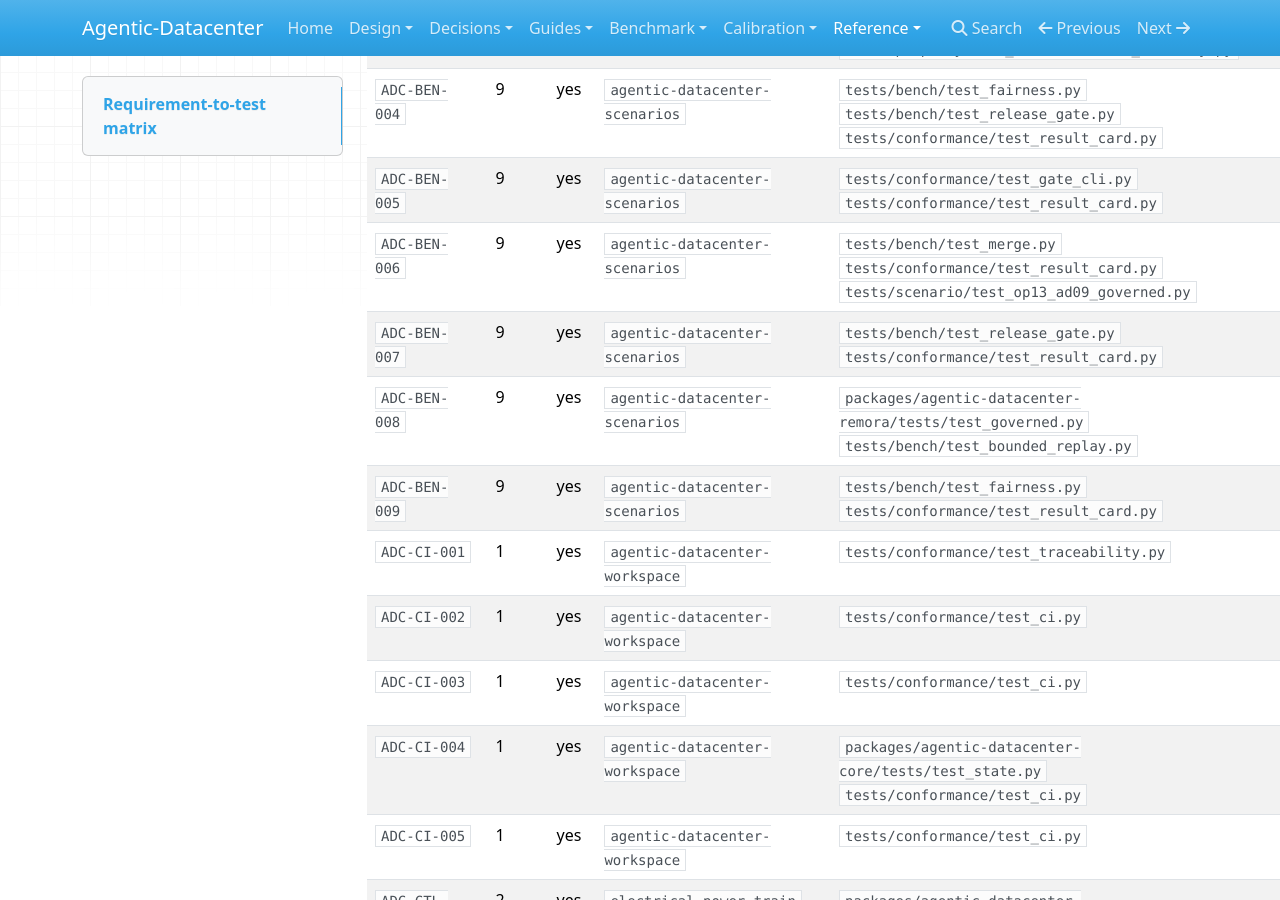
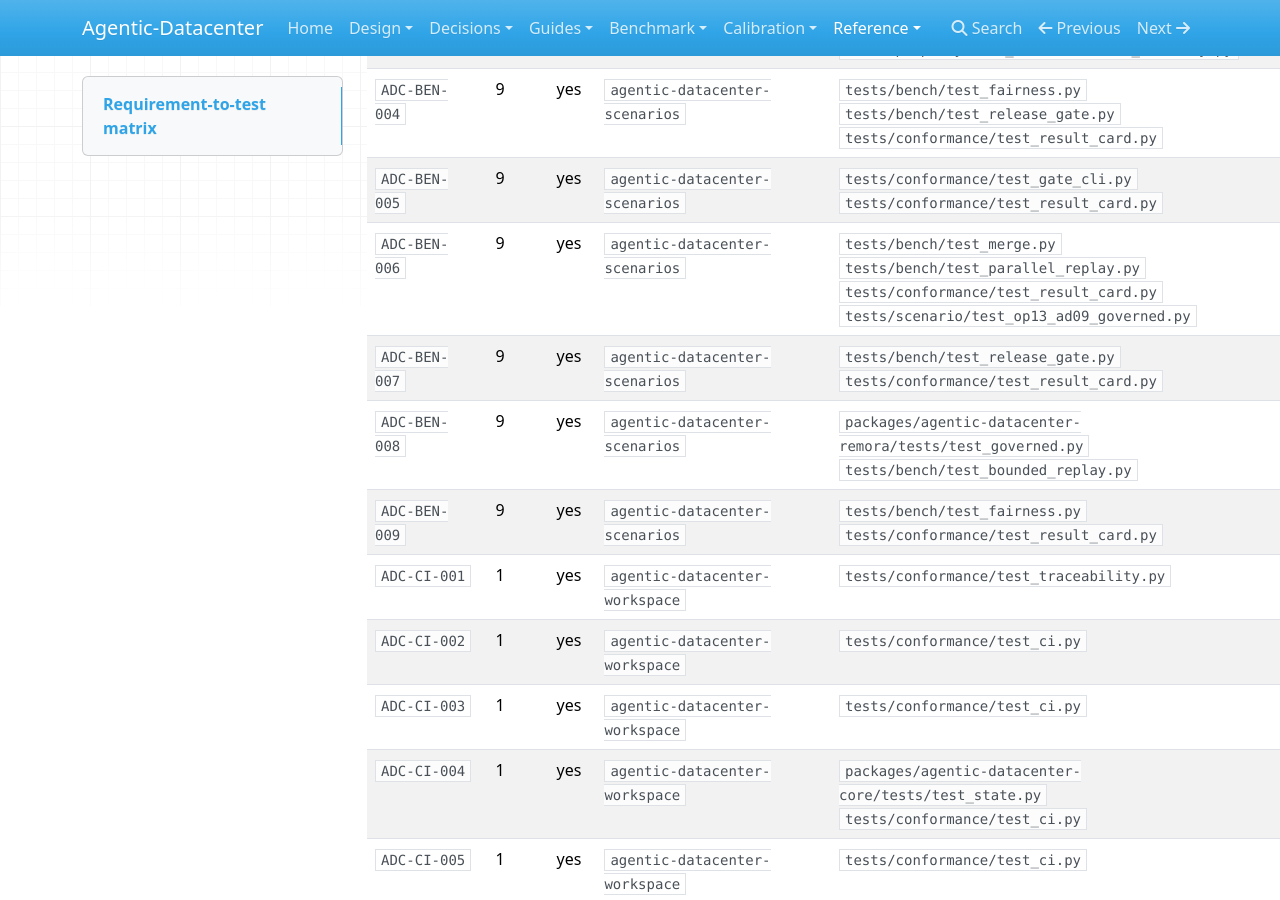
Before and after one commit to agentic-datacenter/agentic-datacenter, an MkDocs documentation site: the page built from docs/reference/requirements.md, in a window 1280 px wide and 900 px high, scrolled down 549 px. Built offline with MkDocs 1.6.1, drawn with Linux system fonts in a browser that asks for light colours; nearby versions of some CDN libraries.

Commit message:
Regenerate the requirements page for the new test of ADC-BEN-006

```diff
--- a/docs/reference/requirements.md
+++ b/docs/reference/requirements.md
@@ -13,7 +13,7 @@ Stage 9 is the last stage of the build plan, so every requirement is due. A due
 | `ADC-BEN-003` | 9 | yes | `agentic-datacenter-scenarios` | `packages/agentic-datacenter-remora/tests/test_governed.py`<br>`tests/bench/test_utility_measures.py`<br>`tests/property/test_counterfactual_identity.py` |
 | `ADC-BEN-004` | 9 | yes | `agentic-datacenter-scenarios` | `tests/bench/test_fairness.py`<br>`tests/bench/test_release_gate.py`<br>`tests/conformance/test_result_card.py` |
 | `ADC-BEN-005` | 9 | yes | `agentic-datacenter-scenarios` | `tests/conformance/test_gate_cli.py`<br>`tests/conformance/test_result_card.py` |
-| `ADC-BEN-006` | 9 | yes | `agentic-datacenter-scenarios` | `tests/bench/test_merge.py`<br>`tests/conformance/test_result_card.py`<br>`tests/scenario/test_op13_ad09_governed.py` |
+| `ADC-BEN-006` | 9 | yes | `agentic-datacenter-scenarios` | `tests/bench/test_merge.py`<br>`tests/bench/test_parallel_replay.py`<br>`tests/conformance/test_result_card.py`<br>`tests/scenario/test_op13_ad09_governed.py` |
 | `ADC-BEN-007` | 9 | yes | `agentic-datacenter-scenarios` | `tests/bench/test_release_gate.py`<br>`tests/conformance/test_result_card.py` |
 | `ADC-BEN-008` | 9 | yes | `agentic-datacenter-scenarios` | `packages/agentic-datacenter-remora/tests/test_governed.py`<br>`tests/bench/test_bounded_replay.py` |
 | `ADC-BEN-009` | 9 | yes | `agentic-datacenter-scenarios` | `tests/bench/test_fairness.py`<br>`tests/conformance/test_result_card.py` |
```
